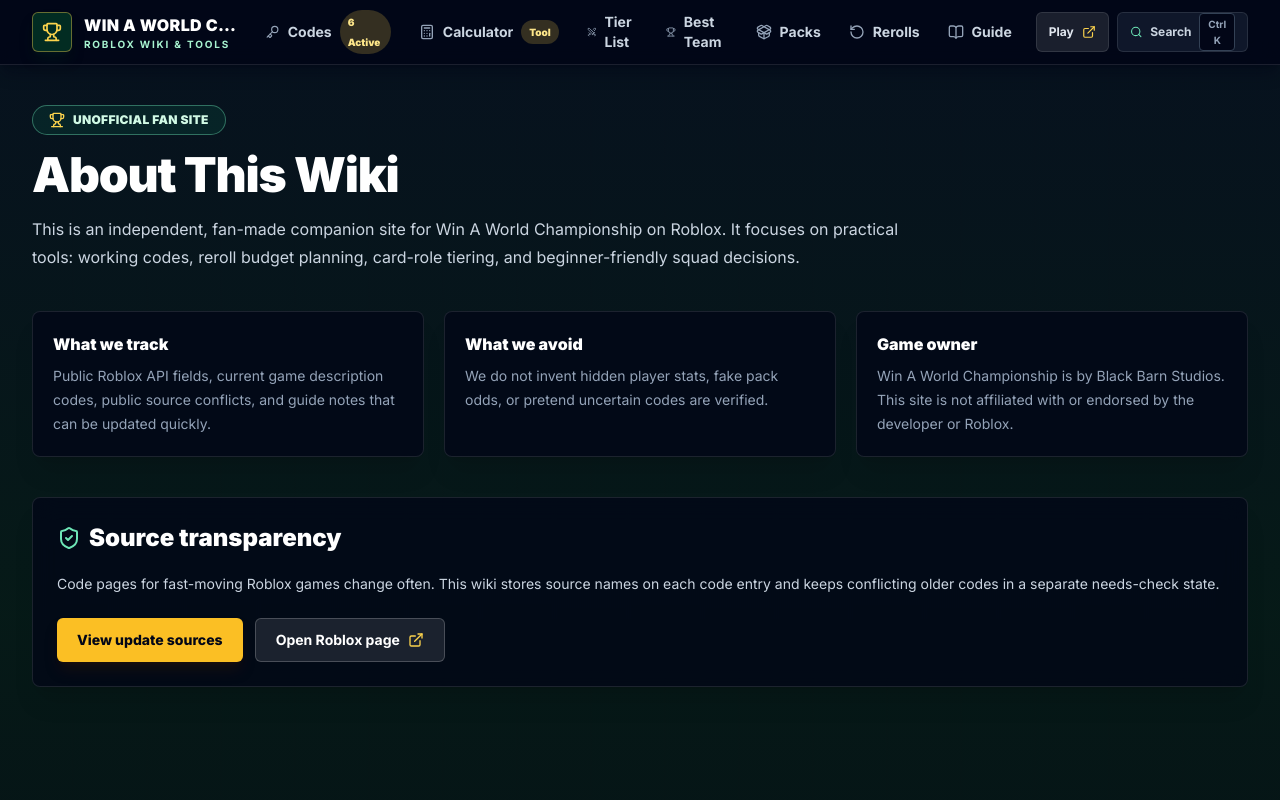
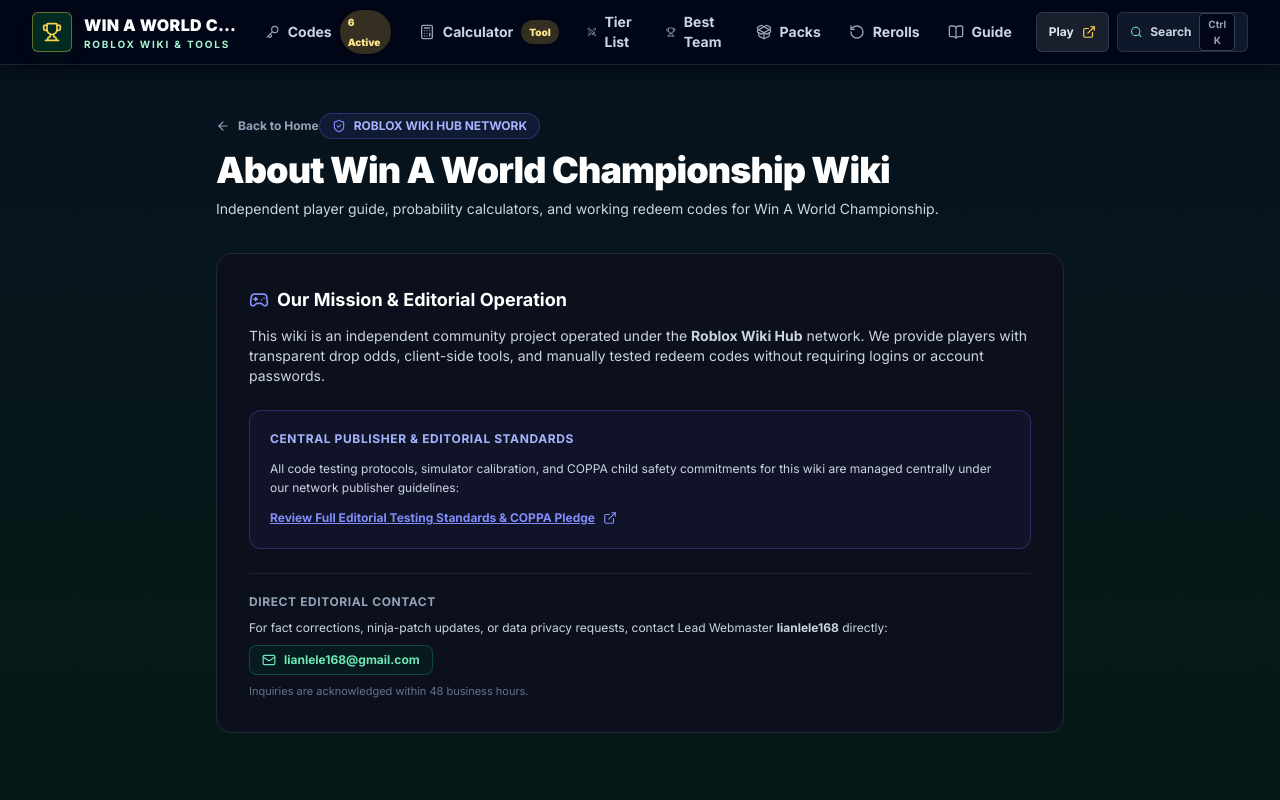
Before and after one commit to lianlele168/win-a-world-championship-wiki, a Next.js app: page /about in a window 1280 px wide. Shown: the top 800 px of the page. Built offline with nearby package versions, Linux system fonts and the light colour scheme.

Commit message:
fix(seo): eliminate thin about page, add noindex, fix schema and sync dates

```diff
--- a/src/app/about/page.tsx
+++ b/src/app/about/page.tsx
@@ -1,62 +1,75 @@
 import type { Metadata } from "next";
 import Link from "next/link";
-import { ExternalLink, ShieldCheck, Trophy } from "lucide-react";
-import config from "@/data/game.config.json";
+import { ShieldCheck, Mail, ExternalLink, ArrowLeft, Gamepad2 } from "lucide-react";
 
 export const metadata: Metadata = {
-  title: "About Win A World Championship Wiki",
-  description:
-    "About this unofficial Win A World Championship Roblox wiki, including data sources, update approach, and disclaimer.",
-  alternates: { canonical: "/about/" },
+  title: "About Win A World Championship Wiki & Network Standards",
+  description: "Learn about the Win A World Championship fan wiki, our editorial testing process, and the Roblox Wiki Hub network.",
+  robots: {
+    index: false,
+    follow: true,
+  },
 };
 
 export default function AboutPage() {
   return (
-    <main className="page-shell py-10">
-      <section className="max-w-4xl">
-        <div className="mb-4 inline-flex items-center gap-2 rounded-full border border-emerald-300/40 bg-emerald-500/10 px-4 py-1.5 text-xs font-black uppercase tracking-wide text-emerald-100">
-          <Trophy className="h-4 w-4 text-amber-300" />
-          Unofficial fan site
+    <main className="min-h-[75vh] py-12 px-4 sm:px-6 max-w-4xl mx-auto space-y-8">
+      <div>
+        <Link href="/" className="inline-flex items-center gap-2 text-xs font-bold text-slate-400 hover:text-white transition-colors mb-4">
+          <ArrowLeft className="w-3.5 h-3.5" />
+          <span>Back to Home</span>
+        </Link>
+        <div className="inline-flex items-center gap-2 rounded-full border border-indigo-500/30 bg-indigo-500/10 px-3 py-1 font-mono text-xs font-bold text-indigo-300 mb-2">
+          <ShieldCheck className="w-3.5 h-3.5 text-indigo-400" />
+          <span>ROBLOX WIKI HUB NETWORK</span>
         </div>
-        <h1 className="text-4xl font-black tracking-tight text-white sm:text-5xl">
-          About This Wiki
+        <h1 className="text-3xl sm:text-4xl font-black text-white tracking-tight">
+          About Win A World Championship Wiki
         </h1>
-        <p className="mt-4 text-base leading-7 text-slate-300">
-          This is an independent, fan-made companion site for {config.game.name} on Roblox. It focuses on practical tools: working codes, reroll budget planning, card-role tiering, and beginner-friendly squad decisions.
+        <p className="text-sm text-slate-300 mt-2 leading-relaxed">
+          Independent player guide, probability calculators, and working redeem codes for Win A World Championship.
         </p>
-      </section>
+      </div>
 
-      <section className="mt-10 grid gap-5 md:grid-cols-3">
-        <div className="surface p-5">
-          <h2 className="mb-2 font-black text-white">What we track</h2>
-          <p className="text-sm leading-6 text-slate-400">Public Roblox API fields, current game description codes, public source conflicts, and guide notes that can be updated quickly.</p>
+      <div className="rounded-2xl border border-slate-800 bg-[#0c101c] p-6 sm:p-8 space-y-6">
+        <div className="space-y-3">
+          <h2 className="text-lg font-bold text-white flex items-center gap-2">
+            <Gamepad2 className="w-5 h-5 text-indigo-400" />
+            <span>Our Mission & Editorial Operation</span>
+          </h2>
+          <p className="text-xs sm:text-sm text-slate-300 leading-relaxed">
+            This wiki is an independent community project operated under the <strong>Roblox Wiki Hub</strong> network. We provide players with transparent drop odds, client-side tools, and manually tested redeem codes without requiring logins or account passwords.
+          </p>
         </div>
-        <div className="surface p-5">
-          <h2 className="mb-2 font-black text-white">What we avoid</h2>
-          <p className="text-sm leading-6 text-slate-400">We do not invent hidden player stats, fake pack odds, or pretend uncertain codes are verified.</p>
-        </div>
-        <div className="surface p-5">
-          <h2 className="mb-2 font-black text-white">Game owner</h2>
-          <p className="text-sm leading-6 text-slate-400">{config.game.name} is by {config.game.developer}. This site is not affiliated with or endorsed by the developer or Roblox.</p>
-        </div>
-      </section>
 
-      <section className="mt-10 surface p-6">
-        <h2 className="mb-4 flex items-center gap-2 text-2xl font-black text-white">
-          <ShieldCheck className="h-6 w-6 text-emerald-300" />
-          Source transparency
-        </h2>
-        <p className="mb-5 text-sm leading-7 text-slate-300">
-          Code pages for fast-moving Roblox games change often. This wiki stores source names on each code entry and keeps conflicting older codes in a separate needs-check state.
-        </p>
-        <div className="flex flex-wrap gap-3">
-          <Link href="/updates" className="btn-primary">View update sources</Link>
-          <a href={config.game.robloxUrl} target="_blank" rel="noopener noreferrer" className="btn-secondary">
-            Open Roblox page
-            <ExternalLink className="h-4 w-4 text-amber-300" />
+        <div className="rounded-xl border border-indigo-500/30 bg-indigo-950/30 p-5 space-y-3">
+          <p className="text-xs font-bold uppercase tracking-wider text-indigo-300">Central Publisher & Editorial Standards</p>
+          <p className="text-xs text-slate-300 leading-relaxed">
+            All code testing protocols, simulator calibration, and COPPA child safety commitments for this wiki are managed centrally under our network publisher guidelines:
+          </p>
+          <a
+            href="https://robloxwikihub.com/about"
+            target="_blank"
+            rel="noopener noreferrer"
+            className="inline-flex items-center gap-2 text-xs font-bold text-indigo-400 hover:text-indigo-300 underline"
+          >
+            <span>Review Full Editorial Testing Standards & COPPA Pledge</span>
+            <ExternalLink className="w-3.5 h-3.5" />
           </a>
         </div>
-      </section>
+
+        <div className="border-t border-slate-800/80 pt-5 space-y-2">
+          <h3 className="text-xs font-bold text-slate-400 uppercase tracking-wider">Direct Editorial Contact</h3>
+          <p className="text-xs text-slate-300 leading-relaxed">
+            For fact corrections, ninja-patch updates, or data privacy requests, contact Lead Webmaster <strong>lianlele168</strong> directly:
+          </p>
+          <div className="inline-flex items-center gap-2 rounded-lg border border-emerald-500/30 bg-emerald-950/40 px-3 py-1.5 font-mono text-xs font-bold text-emerald-300">
+            <Mail className="w-3.5 h-3.5" />
+            <span>lianlele168@gmail.com</span>
+          </div>
+          <p className="text-[11px] text-slate-500">Inquiries are acknowledged within 48 business hours.</p>
+        </div>
+      </div>
     </main>
   );
 }
--- a/src/app/codes/page.tsx
+++ b/src/app/codes/page.tsx
@@ -16,7 +16,7 @@
 const faqs = [
   {
     question: "What are the working Win A World Championship codes?",
-    answer: `The currently official-current codes are ${getActiveCodes().map((code) => code.code).join(", ")} as of August 23, 2026.`,
+    answer: `The currently official-current codes are ${getActiveCodes().map((code) => code.code).join(", ")} (verified active for ${monthYear}).`,
   },
   {
     question: "How do I redeem codes in Win A World Championship?",
--- a/src/data/game.config.json
+++ b/src/data/game.config.json
@@ -59,16 +59,55 @@
     }
   ],
   "routes": [
-    { "path": "/", "title": "Win A World Championship Wiki", "priority": "1.0" },
-    { "path": "/codes", "title": "Win A World Championship Codes", "priority": "0.95" },
-    { "path": "/calculator", "title": "Win A World Championship Calculator", "priority": "0.95" },
-    { "path": "/tier-list", "title": "Win A World Championship Tier List", "priority": "0.9" },
-    { "path": "/best-team", "title": "Win A World Championship Best Team", "priority": "0.85" },
-    { "path": "/beginner-guide", "title": "Win A World Championship Beginner Guide", "priority": "0.85" },
-    { "path": "/packs-guide", "title": "Win A World Championship Packs Guide", "priority": "0.8" },
-    { "path": "/reroll-guide", "title": "Win A World Championship Reroll Guide", "priority": "0.8" },
-    { "path": "/formations", "title": "Win A World Championship Formations", "priority": "0.8" },
-    { "path": "/updates", "title": "Win A World Championship Updates", "priority": "0.75" },
-    { "path": "/about", "title": "About", "priority": "0.3" }
+    {
+      "path": "/",
+      "title": "Win A World Championship Wiki",
+      "priority": "1.0"
+    },
+    {
+      "path": "/codes",
+      "title": "Win A World Championship Codes",
+      "priority": "0.95"
+    },
+    {
+      "path": "/calculator",
+      "title": "Win A World Championship Calculator",
+      "priority": "0.95"
+    },
+    {
+      "path": "/tier-list",
+      "title": "Win A World Championship Tier List",
+      "priority": "0.9"
+    },
+    {
+      "path": "/best-team",
+      "title": "Win A World Championship Best Team",
+      "priority": "0.85"
+    },
+    {
+      "path": "/beginner-guide",
+      "title": "Win A World Championship Beginner Guide",
+      "priority": "0.85"
+    },
+    {
+      "path": "/packs-guide",
+      "title": "Win A World Championship Packs Guide",
+      "priority": "0.8"
+    },
+    {
+      "path": "/reroll-guide",
+      "title": "Win A World Championship Reroll Guide",
+      "priority": "0.8"
+    },
+    {
+      "path": "/formations",
+      "title": "Win A World Championship Formations",
+      "priority": "0.8"
+    },
+    {
+      "path": "/updates",
+      "title": "Win A World Championship Updates",
+      "priority": "0.75"
+    }
   ]
 }
```
Also changed, not shown: src/lib/seo.ts (+5 -6 lines).
